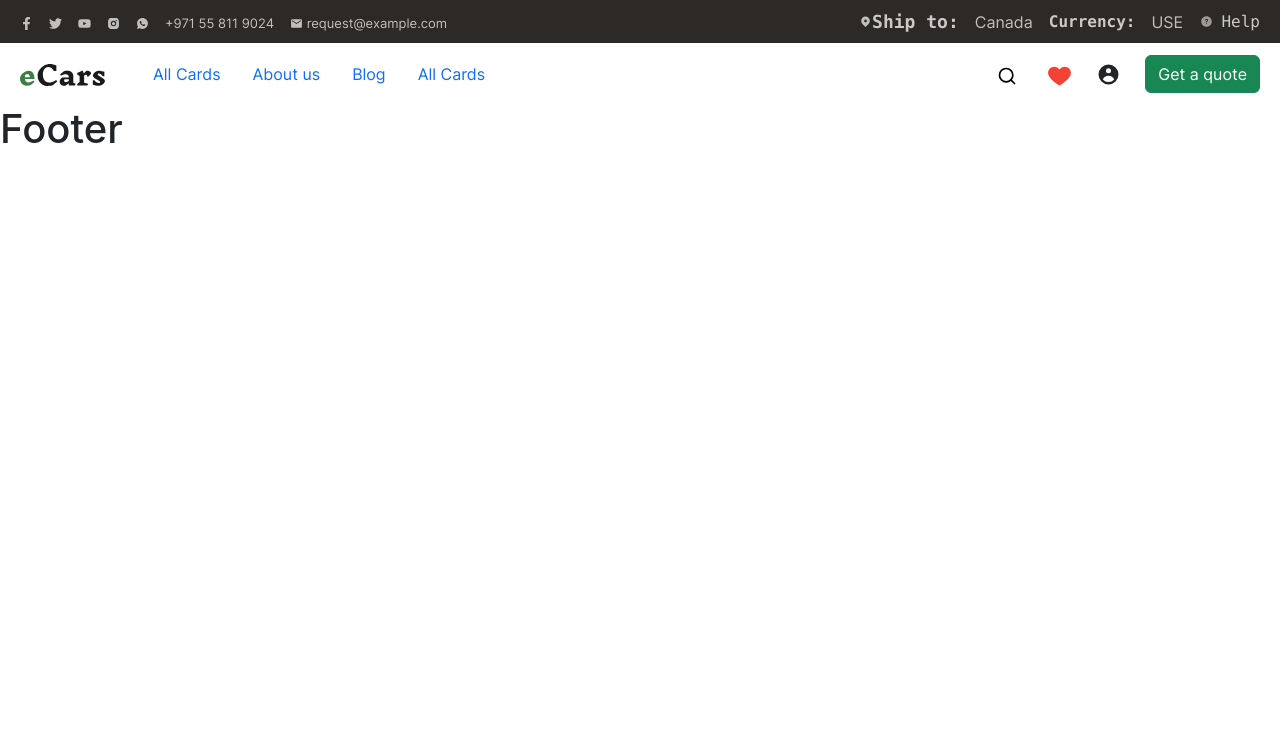
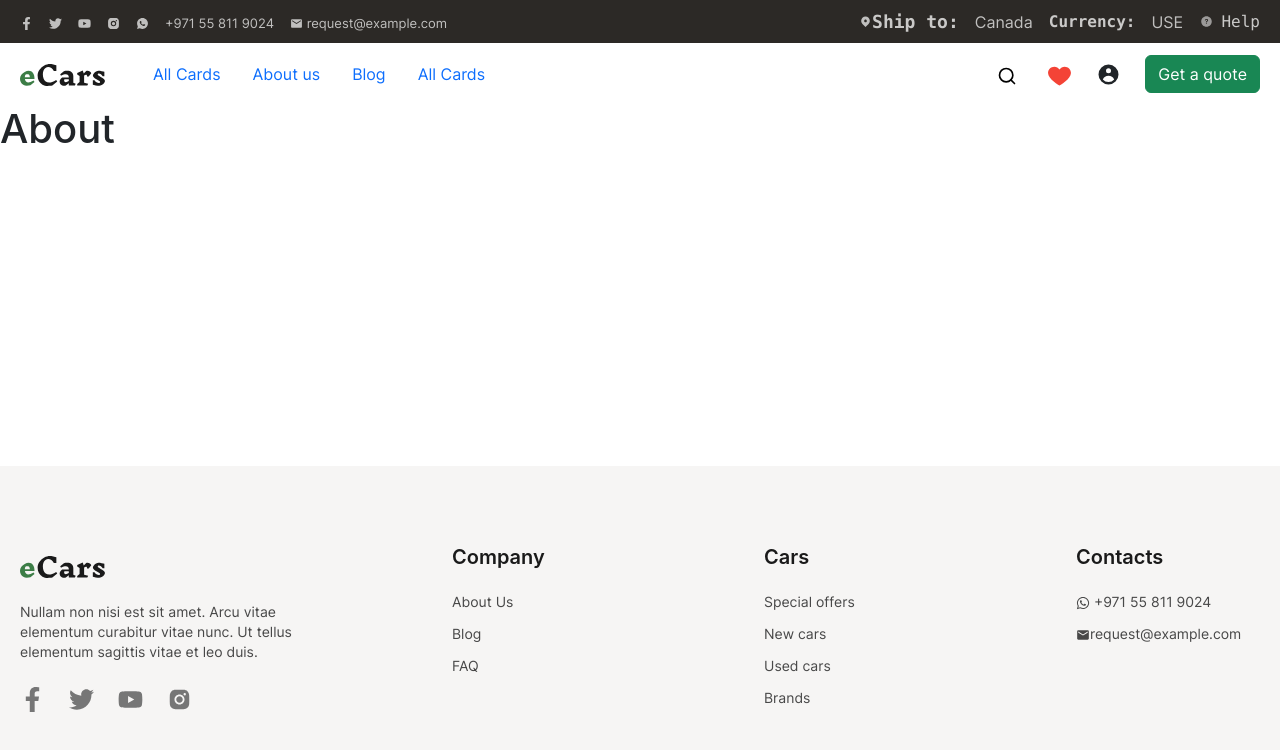
Before and after one commit to Navruzbek2103/Portfolio-uz-site, a React (Vite) app: page /about in a window 1280 px wide. Shown: the top 750 px of the page. Built offline with nearby package versions, Linux system fonts and the light colour scheme; a web font is replaced by a local one.

Commit message:
Footer end

```diff
--- a/src/App.jsx
+++ b/src/App.jsx
@@ -2,6 +2,8 @@ import React from "react";
 import Header from "./components/Header";
 import Footer from "./components/Footer";
 import {Route, Routes} from "react-router-dom";
+import Home from "./pages/Home";
+import About from "./pages/About";
 
 
 const App = () => {
@@ -10,7 +12,8 @@ const App = () => {
       <Header />
 
         <Routes>
-            <Route path=''/>
+            <Route path='/' element={<Home/>}/>
+            <Route path='/about' element={<About/>}/>
         </Routes>
 
       <Footer />
--- /dev/null
+++ b/src/components/Footer/Footer.jsx
@@ -0,0 +1,112 @@
+import React from 'react';
+import {Link} from "react-router-dom";
+
+import {AiFillInstagram} from "react-icons/ai"
+import {MdEmail} from "react-icons/md"
+import {FaFacebookF, FaTwitter,FaYoutube,FaWhatsapp} from "react-icons/fa"
+
+
+import "./Footer.scss";
+import Logo from "../../assets/images/Logo.svg"
+
+const Footer = () => {
+    return (
+        <footer className='footer'>
+           <div className='container'>
+               <div className='footer__info'>
+                   <div>
+                       <Link to='/'>
+                           <img src={Logo} alt={Logo}/>
+                       </Link>
+
+                       <p>Nullam non nisi est sit amet. Arcu vitae <br/> elementum curabitur vitae nunc. Ut tellus <br/> elementum sagittis vitae et leo duis.</p>
+                       <div className='d-flex  align-items-center gap-4'>
+                           <a href="">
+                               <FaFacebookF color='#767676' size='25px'/>
+                           </a>
+
+                           <a href="">
+                               <FaTwitter color='#767676' size='25px'/>
+                           </a>
+
+                           <a href="">
+                               <FaYoutube color='#767676' size='25px'/>
+                           </a>
+
+                           <a href="">
+                               <AiFillInstagram color='#767676' size='25px'/>
+                           </a>
+                       </div>
+                   </div>
+
+
+                   <ul className='footer__list'>
+
+                       <li className='footer__list-item'>
+                           <strong>Company</strong>
+
+                           <ul>
+                               <li>
+                                   <a href="">About Us</a>
+                               </li>
+
+                               <li>
+                                   <a href="">Blog</a>
+                               </li>
+
+                               <li>
+                                   <a href="">FAQ</a>
+                               </li>
+                           </ul>
+                       </li>
+
+                       <li className='footer__list-item'>
+                           <strong>Cars</strong>
+
+                           <ul className='m-0 p-0'>
+                               <li>
+                                   <a href="">Special offers</a>
+                               </li>
+
+                               <li>
+                                   <a href="">New cars</a>
+                               </li>
+
+                               <li>
+                                   <a href="">Used cars</a>
+                               </li>
+
+                               <li>
+                                   <a href="">Brands</a>
+                               </li>
+                           </ul>
+                       </li>
+
+
+
+                       <li className='footer__list-item'>
+                           <strong>Contacts</strong>
+
+                           <ul>
+                               <li>
+                                   <a href="tel:+971 55 811 9024"><FaWhatsapp/>  +971 55 811 9024</a>
+                               </li>
+
+                               <li>
+                                   <a href="mailto:request@example.com"><MdEmail/>request@example.com</a>
+                               </li>
+
+                           </ul>
+                       </li>
+
+
+                   </ul>
+
+
+               </div>
+           </div>
+        </footer>
+    );
+};
+
+export default Footer;
--- /dev/null
+++ b/src/components/Footer/Footer.scss
@@ -0,0 +1,53 @@
+.footer{
+  padding: 80px 0;
+  background: #F6F5F4;
+
+  &__info{
+    display: flex;
+    justify-content: space-between;
+    align-items: center;
+
+
+    p{
+      padding: 24px 0;
+      font-family: 'Inter';
+      font-style: normal;
+      font-weight: 400;
+      font-size: 14px;
+      line-height: 20px;
+      color: #484848;
+    }
+  }
+
+  &__list{
+    display: flex;
+    justify-content: space-between;
+    column-gap: 128px;
+
+    &-item{
+      width: 184px;
+    }
+
+    strong{
+      display: block;
+      font-family: 'Inter';
+      margin-bottom: 24px;
+      font-style: normal;
+      font-weight: 600;
+      font-size: 20px;
+      line-height: 22px;
+      color: #1A1A1A;
+    }
+
+    a{
+      display: block;
+      margin-bottom: 12px;
+      font-family: 'Inter';
+      font-style: normal;
+      font-weight: 400;
+      font-size: 14px;
+      line-height: 20px;
+      color: #484848;
+    }
+  }
+}
--- a/src/components/Footer/index.jsx
+++ b/src/components/Footer/index.jsx
@@ -1,11 +1 @@
-import React from 'react';
-import "./style.scss";
-const index = () => {
-   return (
-      <div>
-         <h1>Footer</h1>
-      </div>
-   );
-};
-
-export default index;
+export {default} from "./Footer.jsx"
--- a/src/index.css
+++ b/src/index.css
@@ -73,7 +73,6 @@ footer {
   position: absolute;
   left: 0;
   bottom: 0;
-  height: 100px;
   width: 100%;
 }
 
--- /dev/null
+++ b/src/pages/About/About.jsx
@@ -0,0 +1,11 @@
+import React from 'react';
+import "./style.scss";
+const About = () => {
+    return (
+        <div>
+            <h1>About</h1>
+        </div>
+    );
+};
+
+export default About;
--- a/src/pages/About/index.jsx
+++ b/src/pages/About/index.jsx
@@ -1,11 +1 @@
-import React from 'react';
-import "./style.scss";
-const index = () => {
-   return (
-      <div>
-         <h1>About</h1>
-      </div>
-   );
-};
-
-export default index;
+export {default} from "./About.jsx"
```
Also changed, not shown: src/assets/images/hero-bg.png (added), src/components/Footer/style.scss (deleted), 1 other file (tests, documents, lock files or other folders).
